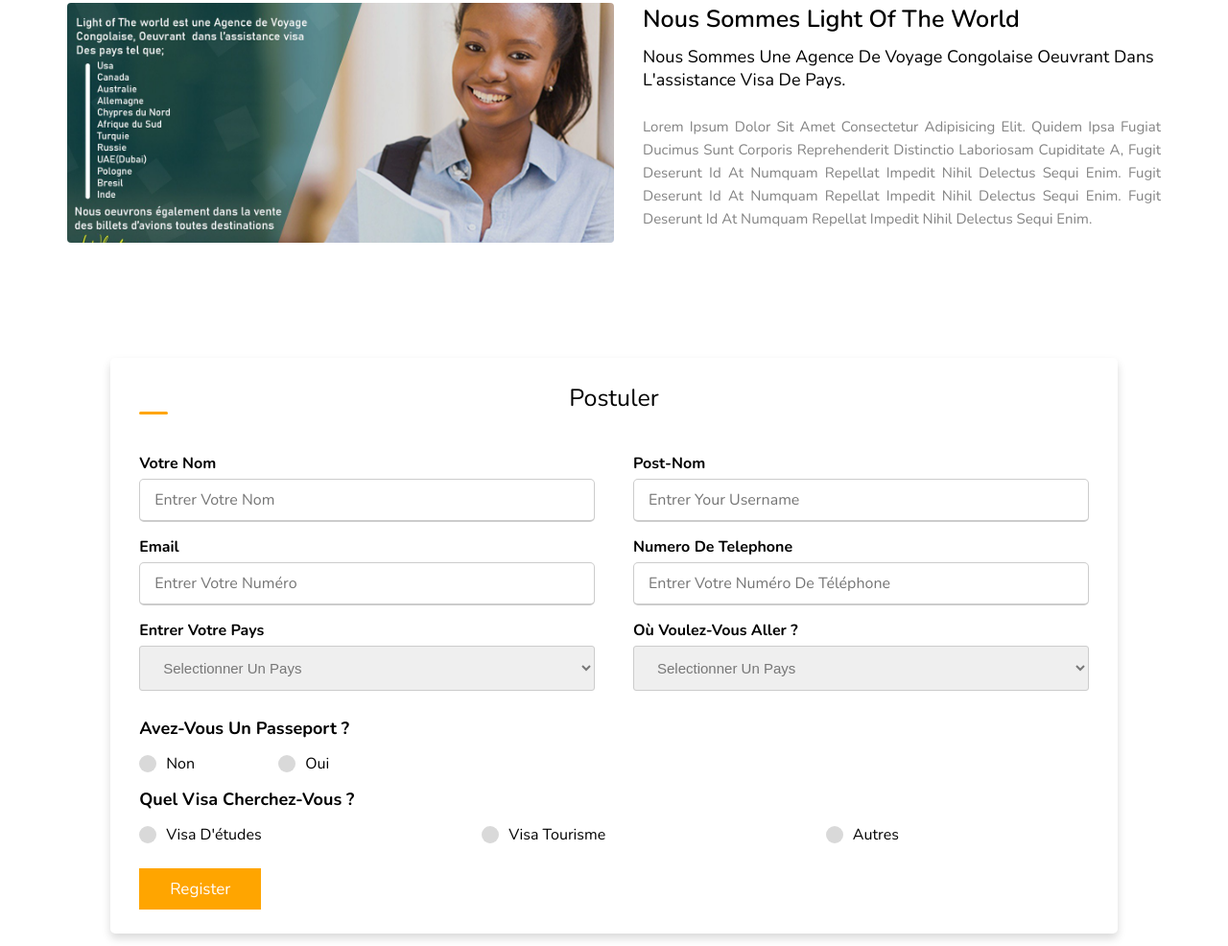
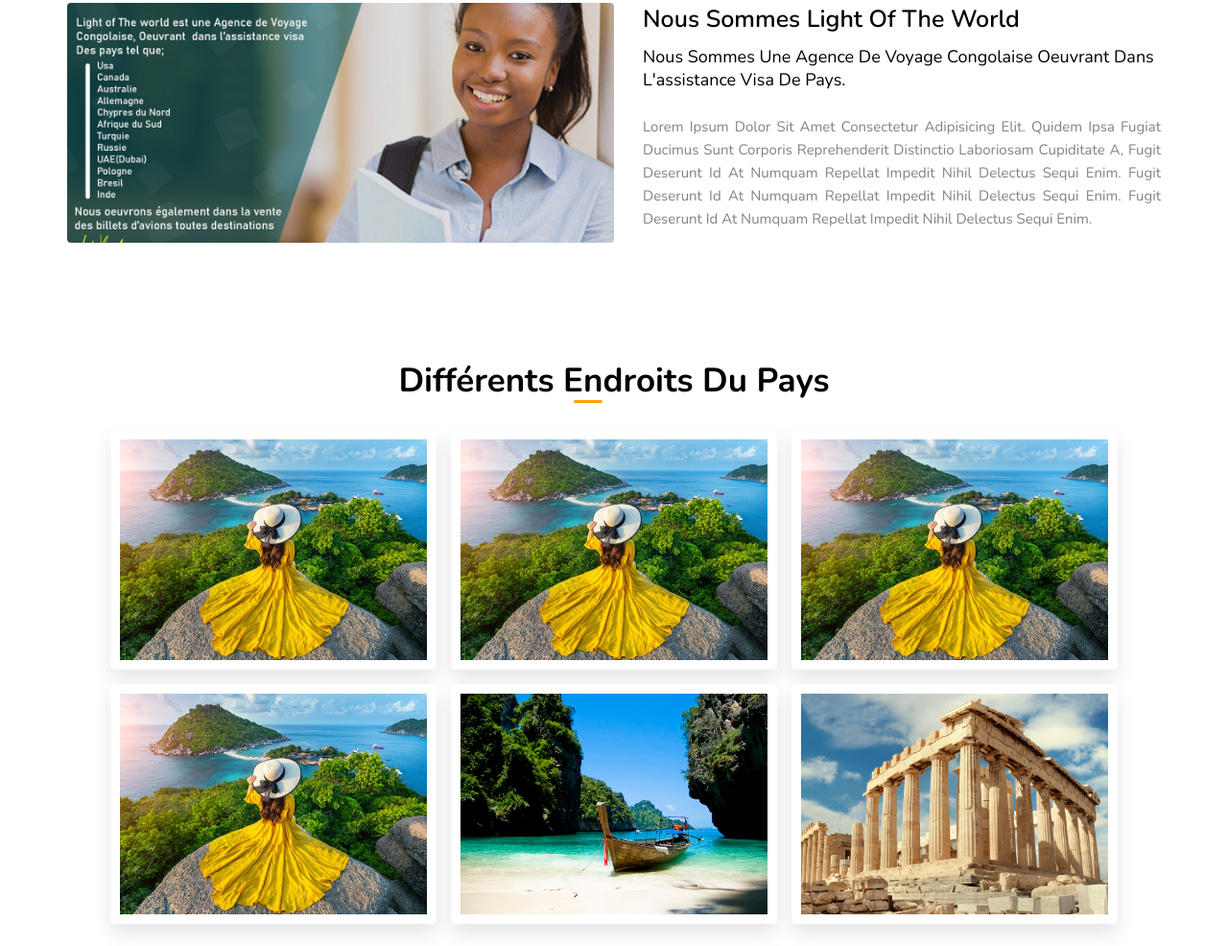
Before and after one commit to ElvinKyungu/lightoftheworld, a plain HTML site: page postuler.html in a window 1280 px wide. Shown: the part 194-1180 px from the top of the page at 96% size. Drawn offline with nearby package versions, Linux system fonts and the light colour scheme.

Commit message:
add any modification

```diff
--- a/postuler.html
+++ b/postuler.html
@@ -51,6 +51,56 @@
                         </div>
                     </div>
                 </div>
+        </section>
+        <section class="gallery" id="gallery">
+
+            <div class="title_header text-center"><span>Différents endroits du pays</span></div><br><br>
+
+            <div class="box-container">
+
+                <div class="box">
+                    <img src="assets/images/g-1.jpg" alt="">
+                    <div class="content">
+                        <h3>Endroits extraordinaires</h3>
+                        <p>Lorem ipsum dolor sit amet consectetur adipisicing elit. Ducimus, tenetur.</p>
+                    </div>
+                </div>
+                <div class="box">
+                    <img src="assets/images/g-1.jpg" alt="">
+                    <div class="content">
+                        <h3>Endroits extraordinaires</h3>
+                        <p>Lorem ipsum dolor sit amet consectetur adipisicing elit. Ducimus, tenetur.</p>
+                    </div>
+                </div>
+                <div class="box">
+                    <img src="assets/images/g-1.jpg" alt="">
+                    <div class="content">
+                        <h3>Endroits extraordinaires</h3>
+                        <p>Lorem ipsum dolor sit amet consectetur adipisicing elit. Ducimus, tenetur.</p>
+                    </div>
+                </div>
+                <div class="box">
+                    <img src="assets/images/g-1.jpg" alt="">
+                    <div class="content">
+                        <h3>Endroits extraordinaires</h3>
+                        <p>Lorem ipsum dolor sit amet consectetur adipisicing elit. Ducimus, tenetur.</p>
+                    </div>
+                </div>
+                <div class="box">
+                    <img src="assets/images/g-2.jpg" alt="">
+                    <div class="content">
+                        <h3>Endroits extraordinaires</h3>
+                        <p>Lorem ipsum dolor sit amet consectetur adipisicing elit. Ducimus, tenetur.</p>
+                    </div>
+                </div>
+                <div class="box">
+                    <img src="assets/images/g-3.jpg" alt="">
+                    <div class="content">
+                        <h3>Endroits extraordinaires</h3>
+                        <p>Lorem ipsum dolor sit amet consectetur adipisicing elit. Ducimus, tenetur.</p>
+                    </div>
+                </div>
+            </div>
         </section>
         <section>
             <div class="container_postuler">
```
